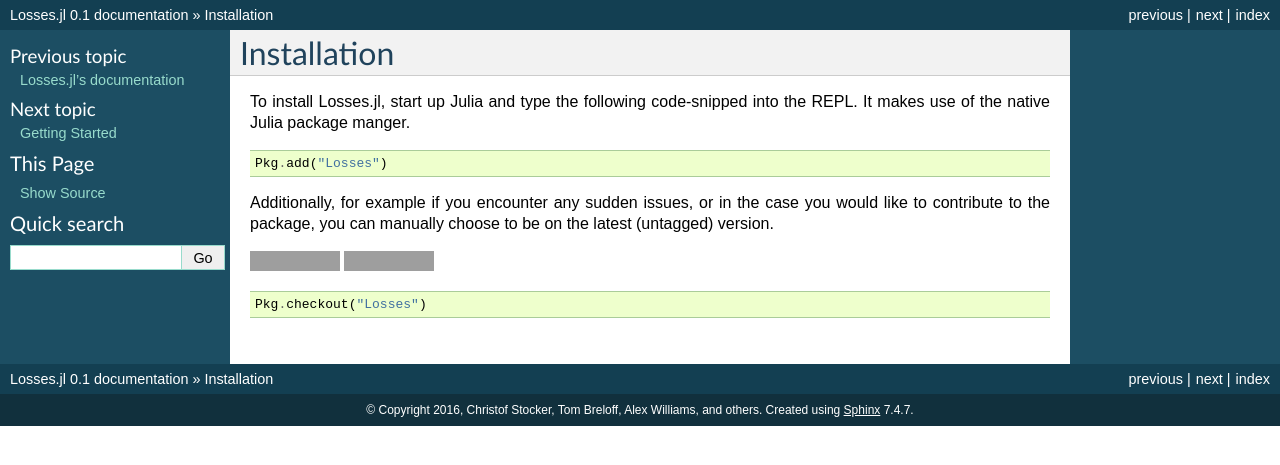
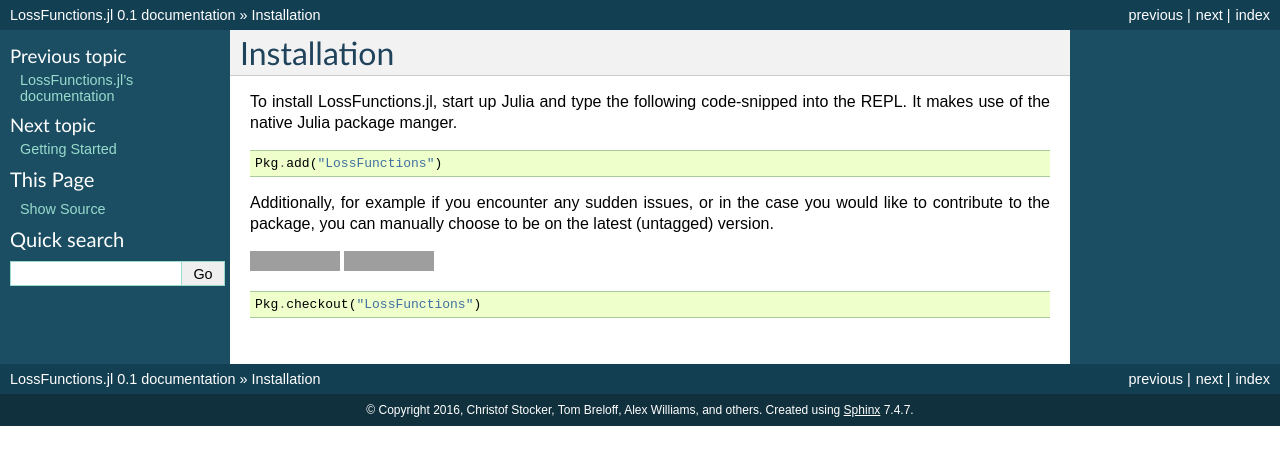
Before and after one commit to JuliaML/LossFunctions.jl, a Sphinx documentation site: the page built from docs/introduction/install.rst, in a window 1280 px wide. Shown: the top 465 px of the page. Built offline with Sphinx 7.4.7, drawn with Linux system fonts in a browser that asks for light colours; grey boxes are pictures that could not be loaded.

Commit message:
rename package to LossFunctions.jl

```diff
--- a/appveyor.yml
+++ b/appveyor.yml
@@ -28,7 +28,7 @@
 # Need to convert from shallow to complete for Pkg.clone to work
   - IF EXIST .git\shallow (git fetch --unshallow)
   - C:\projects\julia\bin\julia -e "versioninfo();
-      Pkg.clone(pwd(), \"Losses\"); Pkg.build(\"Losses\")"
+      Pkg.clone(pwd(), \"LossFunctions\"); Pkg.build(\"LossFunctions\")"
 
 test_script:
-  - C:\projects\julia\bin\julia --check-bounds=yes -e "Pkg.test(\"Losses\")"
+  - C:\projects\julia\bin\julia --check-bounds=yes -e "Pkg.test(\"LossFunctions\")"
--- a/docs/about/license.rst
+++ b/docs/about/license.rst
@@ -1,6 +1,6 @@
 LICENSE
 ========
 
-The Losses.jl package is licensed under the **MIT "Expat" License**
+The LossFunctions.jl package is licensed under the **MIT "Expat" License**
 
-see `LICENSE.md <https://github.com/JuliaML/Losses.jl/blob/master/LICENSE.md>`_ in the Github repository.
+see `LICENSE.md <https://github.com/JuliaML/LossFunctions.jl/blob/master/LICENSE.md>`_ in the Github repository.
--- a/docs/conf.py
+++ b/docs/conf.py
@@ -1,6 +1,6 @@
 # -*- coding: utf-8 -*-
 #
-# Losses.jl documentation build configuration file, created by
+# LossFunctions.jl documentation build configuration file, created by
 # sphinx-quickstart on Sun Aug 21 13:02:26 2016.
 #
 # This file is execfile()d with the current directory set to its
@@ -50,7 +50,7 @@
 master_doc = 'index'
 
 # General information about the project.
-project = u'Losses.jl'
+project = u'LossFunctions.jl'
 copyright = u'2016, Christof Stocker, Tom Breloff, Alex Williams, and others'
 author = u'Christof Stocker, Tom Breloff, Alex Williams'
 
@@ -204,7 +204,7 @@
 #html_search_scorer = 'scorer.js'
 
 # Output file base name for HTML help builder.
-htmlhelp_basename = 'Lossesjldoc'
+htmlhelp_basename = 'LossFunctionsjldoc'
 
 # -- Options for LaTeX output ---------------------------------------------
 
@@ -226,7 +226,7 @@
 # (source start file, target name, title,
 #  author, documentclass [howto, manual, or own class]).
 latex_documents = [
-    (master_doc, 'Lossesjl.tex', u'Losses.jl Documentation',
+    (master_doc, 'LossFunctionsjl.tex', u'LossFunctions.jl Documentation',
      u'Christof Stocker, Tom Breloff, Alex Williams', 'manual'),
 ]
 
@@ -256,7 +256,7 @@
 # One entry per manual page. List of tuples
 # (source start file, name, description, authors, manual section).
 man_pages = [
-    (master_doc, 'lossesjl', u'Losses.jl Documentation',
+    (master_doc, 'lossfunctionsjl', u'LossFunctions.jl Documentation',
      [author], 1)
 ]
 
@@ -270,8 +270,8 @@
 # (source start file, target name, title, author,
 #  dir menu entry, description, category)
 texinfo_documents = [
-    (master_doc, 'Lossesjl', u'Losses.jl Documentation',
-     author, 'Lossesjl', 'Julia implementation of common Loss-functions for Machine Learning',
+    (master_doc, 'lossfunctionsjl', u'LossFunctions.jl Documentation',
+     author, 'LossFunctionsjl', 'Julia implementation of common Loss-functions for Machine Learning',
      'Miscellaneous'),
 ]
 
--- a/docs/index.rst
+++ b/docs/index.rst
@@ -1,9 +1,9 @@
-.. Losses.jl documentation master file, created by
+.. LossFunctions.jl documentation master file, created by
    sphinx-quickstart on Sun Aug 21 13:02:26 2016.
    You can adapt this file completely to your liking, but it should at least
    contain the root `toctree` directive.
 
-Losses.jl's documentation
+LossFunctions.jl's documentation
 ==========================
 
 This package represents a community effort to centralize the
--- a/docs/introduction/install.rst
+++ b/docs/introduction/install.rst
@@ -1,23 +1,23 @@
 Installation
 =============
 
-To install Losses.jl, start up Julia and type the following
+To install LossFunctions.jl, start up Julia and type the following
 code-snipped into the REPL. It makes use of the native Julia
 package manger.
 
 .. code-block:: julia
 
-    Pkg.add("Losses")
+    Pkg.add("LossFunctions")
 
 Additionally, for example if you encounter any sudden issues,
 or in the case you would like to contribute to the package,
 you can manually choose to be on the latest (untagged) version.
 
-.. image:: https://travis-ci.org/JuliaML/Losses.jl.svg?branch=master
-    :target: https://travis-ci.org/JuliaML/Losses.jl
-.. image:: https://coveralls.io/repos/github/JuliaML/Losses.jl/badge.svg?branch=master
-    :target: https://coveralls.io/github/JuliaML/Losses.jl?branch=master
+.. image:: https://travis-ci.org/JuliaML/LossFunctions.jl.svg?branch=master
+    :target: https://travis-ci.org/JuliaML/LossFunctions.jl
+.. image:: https://coveralls.io/repos/github/JuliaML/LossFunctions.jl/badge.svg?branch=master
+    :target: https://coveralls.io/github/JuliaML/LossFunctions.jl?branch=master
 
 .. code-block:: julia
 
-    Pkg.checkout("Losses")
+    Pkg.checkout("LossFunctions")
```
Also changed, not shown: README.md (+5 -5 lines), docs/introduction/gettingstarted.rst (+6 -6 lines), .travis.yml, LICENSE.md, 8 other files.
